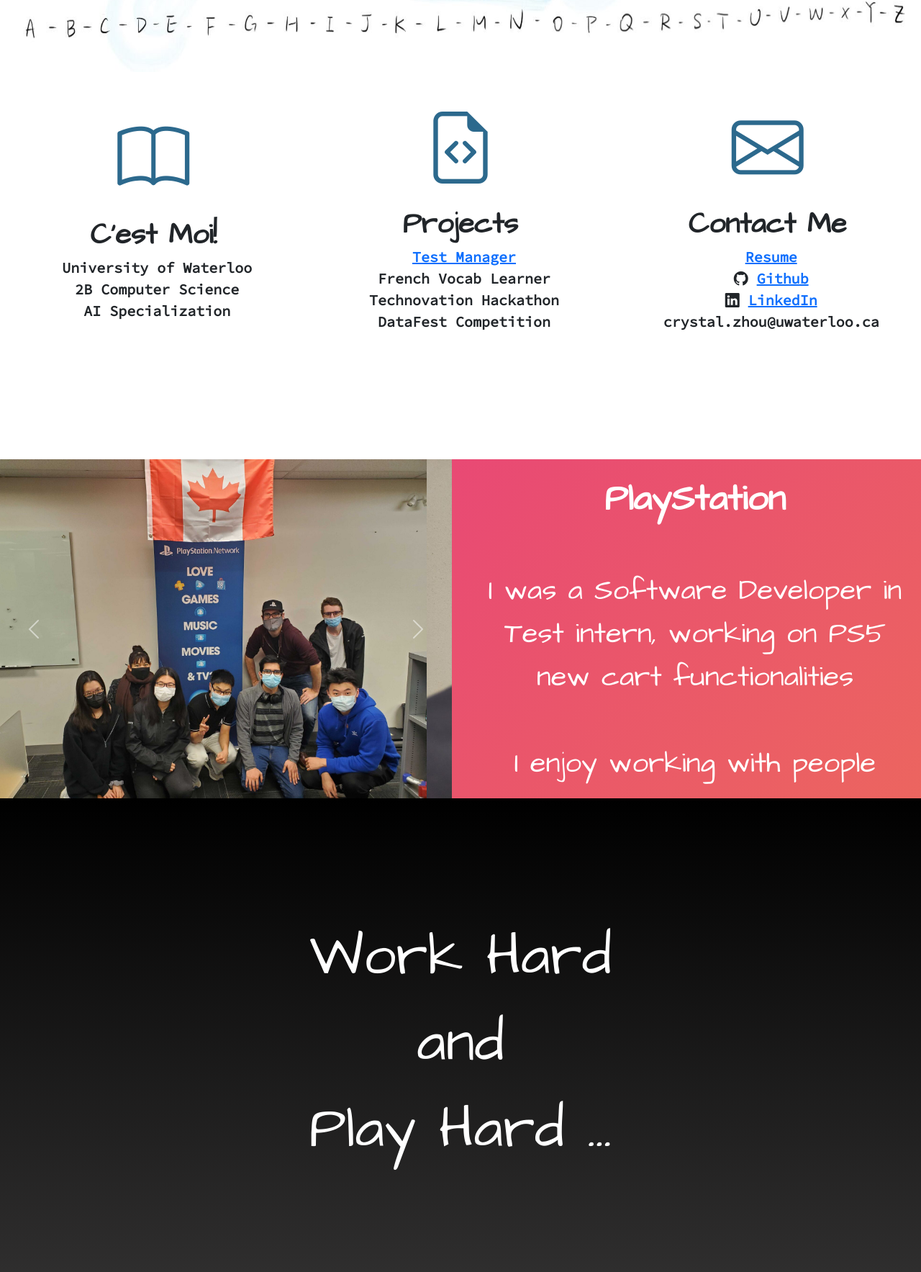
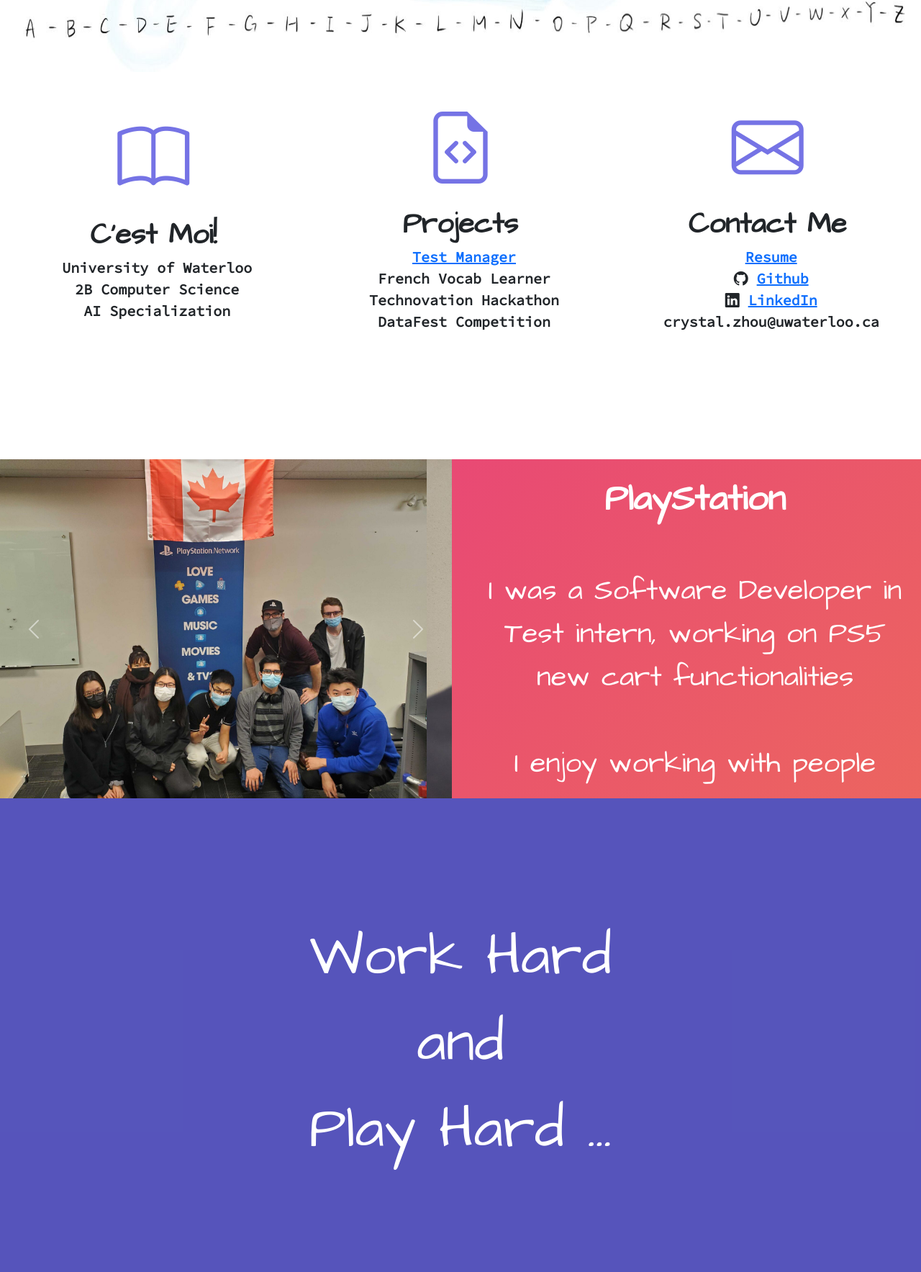
Before and after one commit to CrystalZhou0529/CrystalZhou0529.github.io, a plain HTML site: page index.html in a window 1280 px wide. Shown: the part 460-2227 px from the top of the page at 72% size. Drawn offline with nearby package versions, Linux system fonts and the light colour scheme.

Commit message:
Change theme color

```diff
--- a/style/index.css
+++ b/style/index.css
@@ -58,7 +58,7 @@
 }
 
 .intro-icon {
-  color: #2c698d;
+  color: rgba(102, 100, 226, 0.9);
   font-size: 100px;
 }
 
@@ -66,7 +66,8 @@
   font-family: "Architects Daughter", sans-serif;
   font-size: 5rem;
   color: white;
-  background: linear-gradient(black, rgba(26, 25, 25, 0.9));
+  background-color: rgba(68, 66, 180, 0.9);
+  /*linear-gradient(rgb(1, 6, 27), rgba(102, 100, 226, 0.9))*/
   text-align: center;
   padding: 10rem 0;
 }
@@ -89,7 +90,7 @@
 footer {
   padding: 2rem 0;
   text-align: center;
-  background-color: grey;
+  background-color: rgba(102, 100, 226, 0.9);
   color: white;
   font-size: 1.5rem;
 }
```
